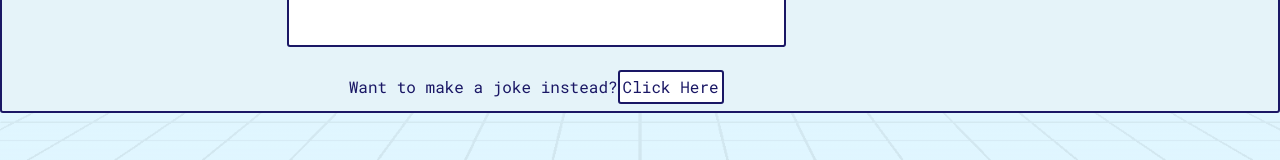
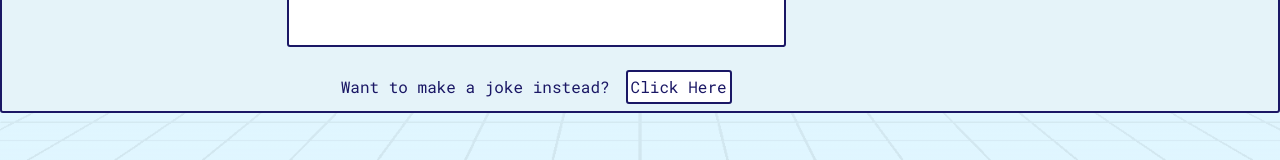
Before and after one commit to isabelleanno/ai-poems, a React (Create React App) app: page / in a window 1280 px wide. Shown: the part 523-683 px from the top of the page. Built offline with nearby package versions, Linux system fonts and the light colour scheme.

Commit message:
Update App.css

```diff
--- a/src/App.css
+++ b/src/App.css
@@ -118,6 +118,7 @@ a:hover {
 }
 a#jokes {
   border: 2px solid #1a1765;
+  margin-left: 2vh;
   color: #1a1765;
   padding: 3px;
   border-radius: 3px;
```
